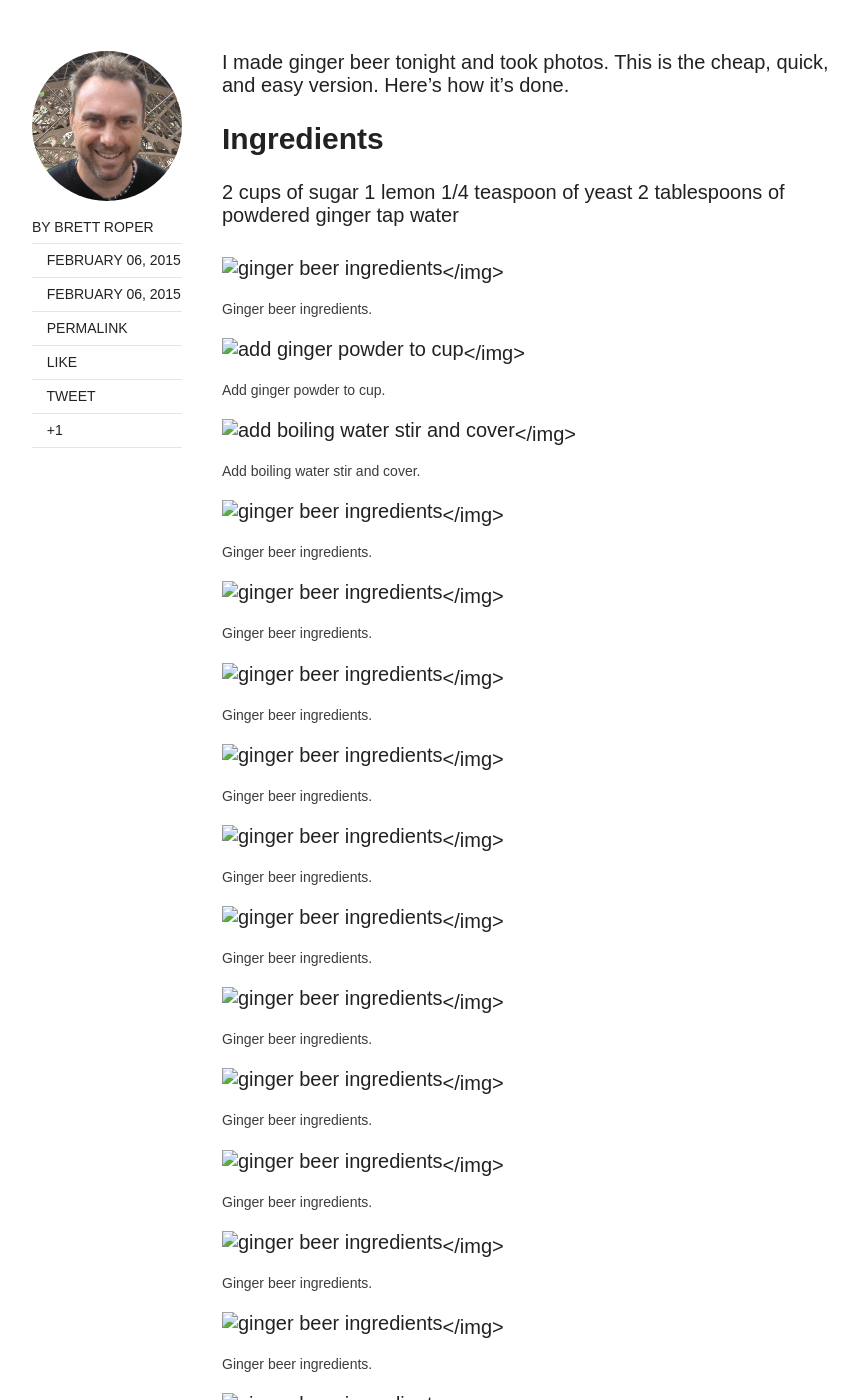
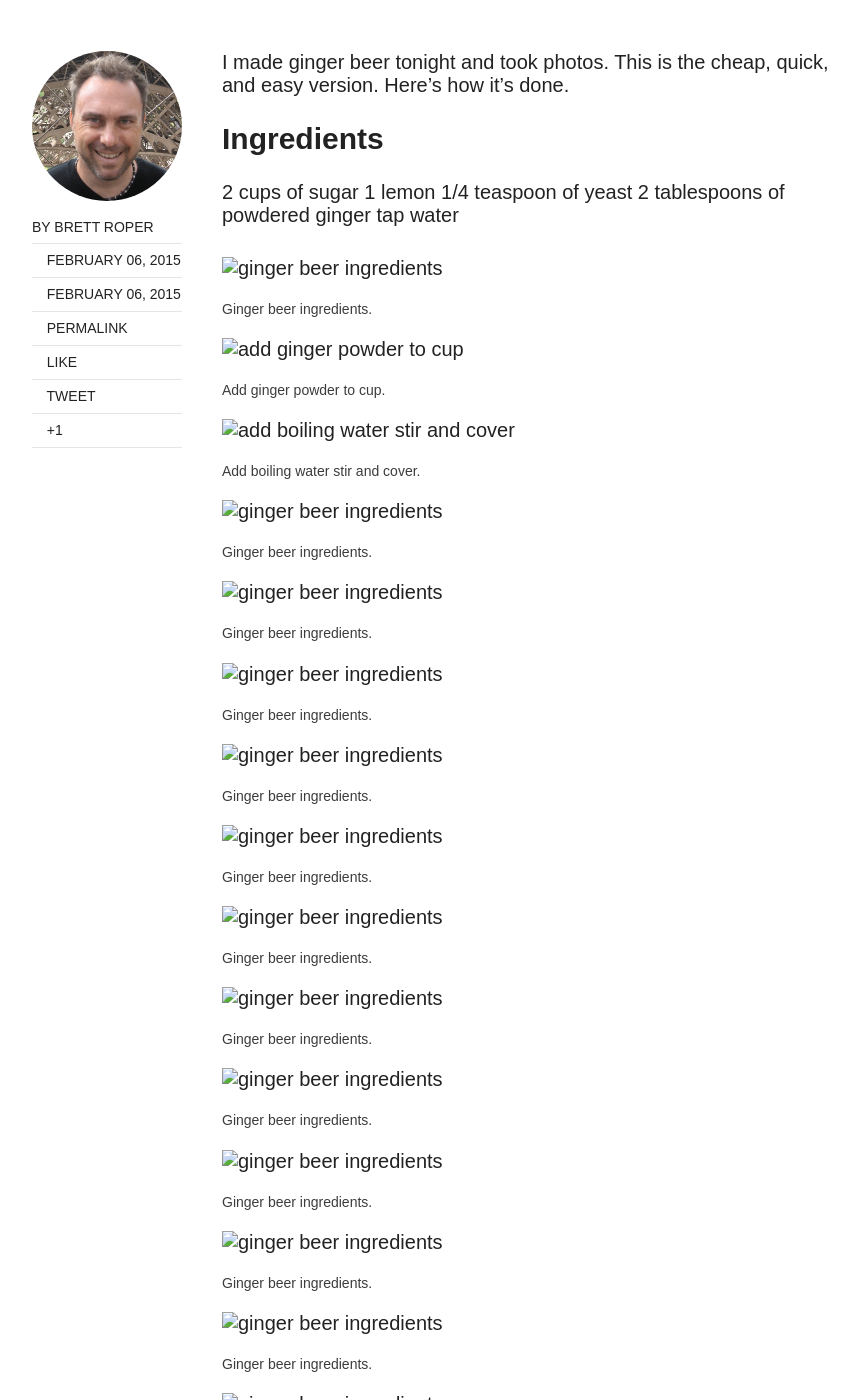
Before and after one commit to eggplantpasta/eggplantpasta.github.io, a Jekyll site: the page built from _posts/2015-02-06-ginger-beer.md, in a window 1280 px wide and 1400 px high, scrolled down 535 px. Shown: the whole window, without its empty margins (128-986 px from the left). Built offline with Jekyll 4.4.1, drawn with Linux system fonts in a browser that asks for light colours; nearby versions of some CDN libraries; some of the changed lines change nothing that is shown.

Commit message:
article edits

```diff
--- a/_posts/2015-02-06-ginger-beer.md
+++ b/_posts/2015-02-06-ginger-beer.md
@@ -20,86 +20,86 @@
 tap water
 
 <figure>
-	<img href="/images/photos/ginger-beer1.jpg" alt="ginger beer ingredients"></img>
+	<img href="/images/photos/ginger-beer1.jpg" alt="ginger beer ingredients">
 	<figcaption>Ginger beer ingredients.</figcaption>
 </figure>
 
 <figure>
-	<img href="/images/photos/ginger-beer2.jpg" alt="add ginger powder to cup"></img>
+	<img href="/images/photos/ginger-beer2.jpg" alt="add ginger powder to cup">
 	<figcaption>Add ginger powder to cup.</figcaption>
 </figure>
 
 <figure>
-	<img href="/images/photos/ginger-beer3.jpg" alt="add boiling water stir and cover"></img>
+	<img href="/images/photos/ginger-beer3.jpg" alt="add boiling water stir and cover">
 	<figcaption>Add boiling water stir and cover.</figcaption>
 </figure>
 
 <figure>
-	<img href="/images/photos/ginger-beer4.jpg" alt="ginger beer ingredients"></img>
+	<img href="/images/photos/ginger-beer4.jpg" alt="ginger beer ingredients">
 	<figcaption>Ginger beer ingredients.</figcaption>
 </figure>
 
 <figure>
-	<img href="/images/photos/ginger-beer5.jpg" alt="ginger beer ingredients"></img>
+	<img href="/images/photos/ginger-beer5.jpg" alt="ginger beer ingredients">
 	<figcaption>Ginger beer ingredients.</figcaption>
 </figure>
 
 <figure>
-	<img href="/images/photos/ginger-beer6.jpg" alt="ginger beer ingredients"></img>
+	<img href="/images/photos/ginger-beer6.jpg" alt="ginger beer ingredients">
 	<figcaption>Ginger beer ingredients.</figcaption>
 </figure>
 
 <figure>
-	<img href="/images/photos/ginger-beer7.jpg" alt="ginger beer ingredients"></img>
+	<img href="/images/photos/ginger-beer7.jpg" alt="ginger beer ingredients">
 	<figcaption>Ginger beer ingredients.</figcaption>
 </figure>
 
 <figure>
-	<img href="/images/photos/ginger-beer8.jpg" alt="ginger beer ingredients"></img>
+	<img href="/images/photos/ginger-beer8.jpg" alt="ginger beer ingredients">
 	<figcaption>Ginger beer ingredients.</figcaption>
 </figure>
 
 <figure>
-	<img href="/images/photos/ginger-beer9.jpg" alt="ginger beer ingredients"></img>
+	<img href="/images/photos/ginger-beer9.jpg" alt="ginger beer ingredients">
 	<figcaption>Ginger beer ingredients.</figcaption>
 </figure>
 
 <figure>
-	<img href="/images/photos/ginger-beer10.jpg" alt="ginger beer ingredients"></img>
+	<img href="/images/photos/ginger-beer10.jpg" alt="ginger beer ingredients">
 	<figcaption>Ginger beer ingredients.</figcaption>
 </figure>
 
 <figure>
-	<img href="/images/photos/ginger-beer11.jpg" alt="ginger beer ingredients"></img>
+	<img href="/images/photos/ginger-beer11.jpg" alt="ginger beer ingredients">
 	<figcaption>Ginger beer ingredients.</figcaption>
 </figure>
 
 <figure>
-	<img href="/images/photos/ginger-beer12.jpg" alt="ginger beer ingredients"></img>
+	<img href="/images/photos/ginger-beer12.jpg" alt="ginger beer ingredients">
 	<figcaption>Ginger beer ingredients.</figcaption>
 </figure>
 
 <figure>
-	<img href="/images/photos/ginger-beer13.jpg" alt="ginger beer ingredients"></img>
+	<img href="/images/photos/ginger-beer13.jpg" alt="ginger beer ingredients">
 	<figcaption>Ginger beer ingredients.</figcaption>
 </figure>
 
 <figure>
-	<img href="/images/photos/ginger-beer14.jpg" alt="ginger beer ingredients"></img>
+	<img href="/images/photos/ginger-beer14.jpg" alt="ginger beer ingredients">
 	<figcaption>Ginger beer ingredients.</figcaption>
 </figure>
 
 <figure>
-	<img href="/images/photos/ginger-beer15.jpg" alt="ginger beer ingredients"></img>
+	<img href="/images/photos/ginger-beer15.jpg" alt="ginger beer ingredients">
 	<figcaption>Ginger beer ingredients.</figcaption>
 </figure>
 
 <figure>
-	<img href="/images/photos/ginger-beer16.jpg" alt="ginger beer ingredients"></img>
+	<img href="/images/photos/ginger-beer16.jpg" alt="ginger beer ingredients">
 	<figcaption>Ginger beer ingredients.</figcaption>
 </figure>
 
 <figure>
-	<img href="/images/photos/ginger-beer17.jpg" alt="ginger beer ingredients"></img>
+	<img href="/images/photos/ginger-beer17.jpg" alt="ginger beer ingredients">
 	<figcaption>Ginger beer ingredients.</figcaption>
 </figure>
```
